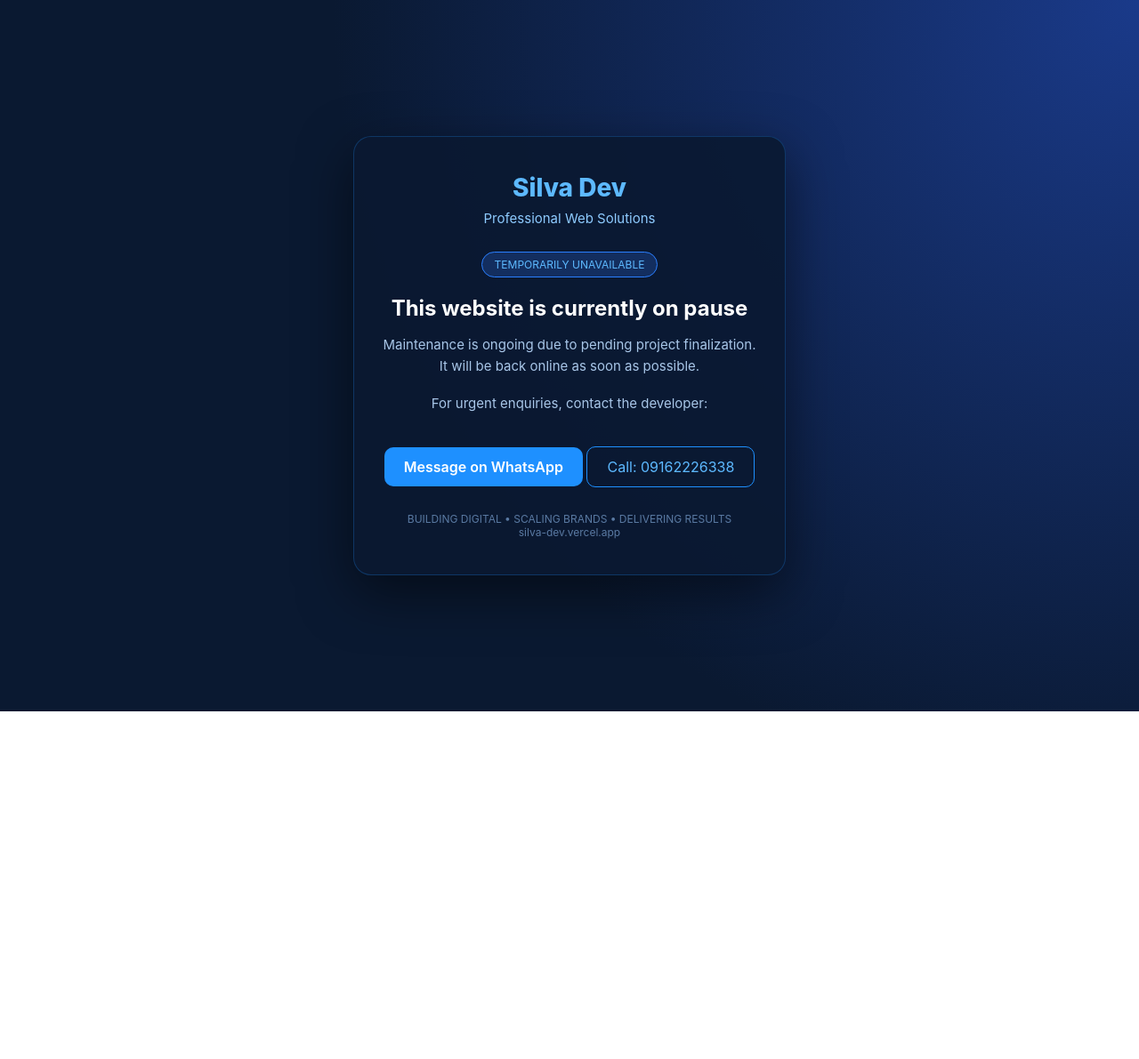
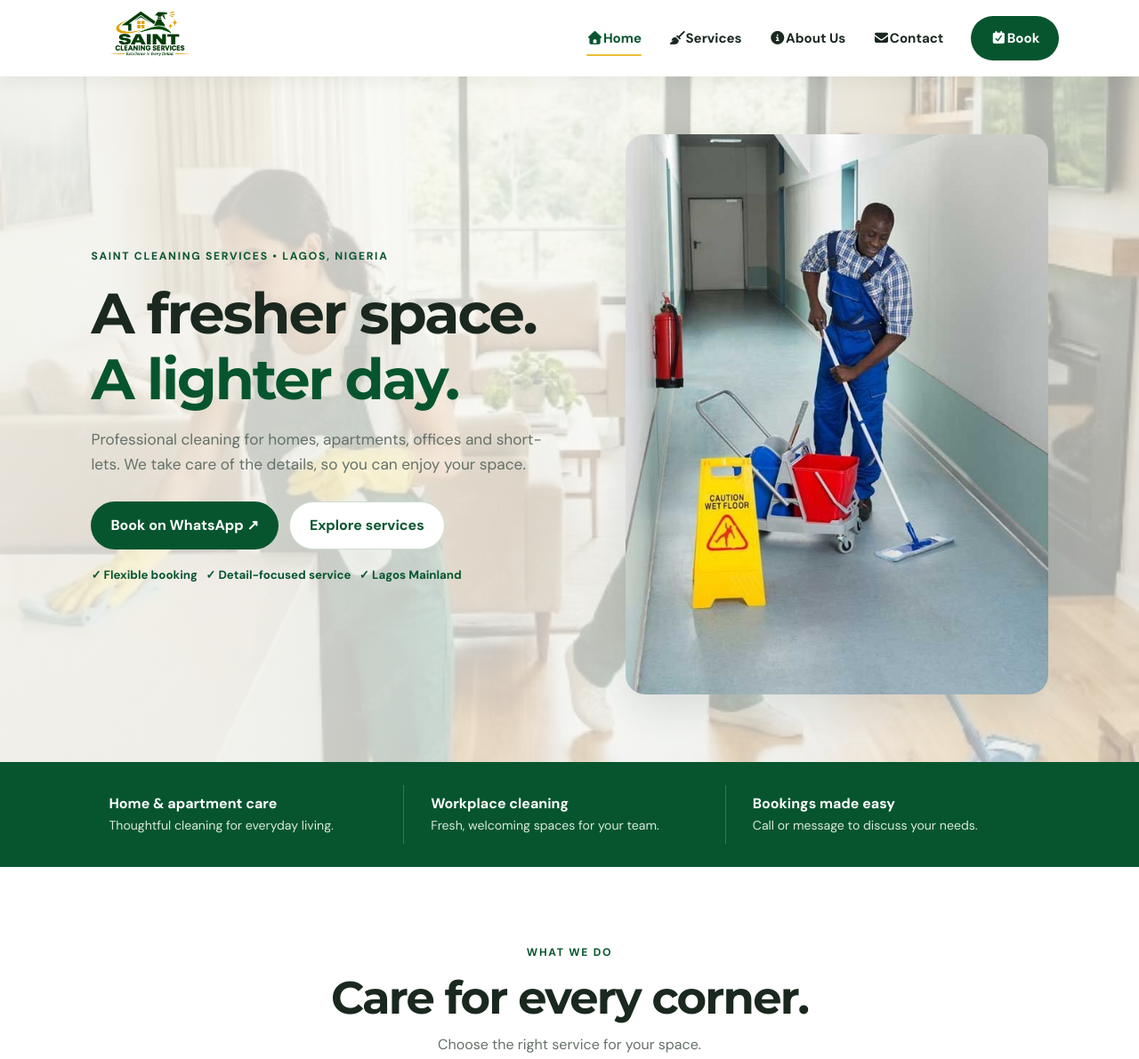
Before and after one commit to abdulqawiyyfisayomi-lab/saint-cleaning-service, a plain HTML site: page index.html in a window 1280 px wide. Shown: the top 1191 px of the page at 89% size. Before the commit the page ends 800 px from the top, so only its background shows below. Drawn offline with Linux system fonts and the light colour scheme.

Commit message:
Add files via upload

```diff
--- a/index.html
+++ b/index.html
@@ -1,33 +1,160 @@
-<!DOCTYPE html>
+<!doctype html>
 <html lang="en">
-<head>
-<meta charset="UTF-8">
-<meta name="viewport" content="width=device-width, initial-scale=1.0">
-<title>Site Temporarily Unavailable - Silva Dev</title>
-<style>
-body{margin:0;font-family:Inter,Segoe UI,sans-serif;background:#0A1931;color:white;display:flex;align-items:center;justify-content:center;min-height:100vh;background:radial-gradient(circle at top right,#1a3a8a 0%,#0A1931 60%)}
-.card{max-width:520px;background:rgba(10,25,49,0.9);border:1px solid #1e90ff40;border-radius:20px;padding:40px 32px;text-align:center;box-shadow:0 20px 60px rgba(0,0,0,0.5);margin:20px}
-.logo{font-size:28px;font-weight:800;color:#5DB9FF}
-.sub{color:#8ecbff;margin:8px 0 28px;font-size:15px}
-h1{font-size:24px;margin:0 0 12px}
-p{color:#a8c6e8;line-height:1.6;font-size:15px}
-.badge{display:inline-block;background:#132e5f;border:1px solid #2a7fff;color:#5DB9FF;padding:6px 14px;border-radius:999px;font-size:12px;margin-bottom:20px}
-.btn{display:inline-block;margin-top:22px;background:#1E90FF;color:white;padding:12px 22px;border-radius:10px;text-decoration:none;font-weight:600}
-.btn2{display:inline-block;margin-top:12px;border:1px solid #1E90FF;color:#5DB9FF;padding:12px 22px;border-radius:10px;text-decoration:none}
-.small{margin-top:28px;font-size:12px;color:#5a7aa3}
-</style>
-</head>
-<body>
-<div class="card">
-<div class="logo">Silva Dev</div>
-<div class="sub">Professional Web Solutions</div>
-<div class="badge">TEMPORARILY UNAVAILABLE</div>
-<h1>This website is currently on pause</h1>
-<p>Maintenance is ongoing due to pending project finalization.<br>It will be back online as soon as possible.</p>
-<p style="margin-top:18px">For urgent enquiries, contact the developer:</p>
-<a class="btn" href="https://wa.me/2348129190071?text=Hello%20Silva%20Dev%20regarding%20my%20website">Message on WhatsApp</a>
-<a class="btn2" href="tel:09162226338">Call: 09162226338</a>
-<div class="small">BUILDING DIGITAL • SCALING BRANDS • DELIVERING RESULTS<br>silva-dev.vercel.app</div>
-</div>
-</body>
+  <head>
+    <meta charset="utf-8" />
+    <meta name="viewport" content="width=device-width,initial-scale=1" />
+    <meta
+      name="description"
+      content="Professional cleaning services in Lagos Mainland and surrounding areas."
+    />
+    <link
+      rel="icon"
+      type="image/png"
+      href="images/Saint%20Cleaning%20Services%20Logo%20white.png"
+    />
+    <link rel="stylesheet" href="style.css" />
+    <link
+      rel="stylesheet"
+      href="https://cdnjs.cloudflare.com/ajax/libs/font-awesome/7.3.1/css/all.min.css"
+    />
+    <title>Home | Saint Cleaning Services</title>
+  </head>
+  <body>
+    <header class="header">
+      <a class="brand" href="index.html"
+        ><img src="images/Saint Cleaning Services Logo.png" alt="Saint Cleaning Services"
+      /></a>
+      <button
+        class="menu"ó
+        aria-expanded="false"
+        aria-label="Toggle menu"
+      ></button>
+      <nav class="nav">
+        <a href="index.html"
+          ><i class="nav-icon fa-solid fa-house" aria-hidden="true"></i
+          ><span>Home</span></a
+        ><a href="services.html"
+          ><i class="nav-icon fa-solid fa-broom" aria-hidden="true"></i
+          ><span>Services</span></a
+        ><a href="about.html"
+          ><i class="nav-icon fa-solid fa-circle-info" aria-hidden="true"></i
+          ><span>About Us</span></a
+        ><a href="contact.html"
+          ><i class="nav-icon fa-solid fa-envelope" aria-hidden="true"></i
+          ><span>Contact</span></a
+        ><a class="navbutton" href="contact.html#booking"
+          ><i class="nav-icon fa-solid fa-calendar-check" aria-hidden="true"></i
+          ><span>Book</span></a
+        >
+      </nav>
+    </header>
+    <main>
+      <section class="hero">
+        <div class="hero-text">
+          <span class="kicker">Saint Cleaning Services • Lagos, Nigeria</span>
+          <h1>A fresher space.<br /><em>A lighter day.</em></h1>
+          <p>
+            Professional cleaning for homes, apartments, offices and short-lets.
+            We take care of the details, so you can enjoy your space.
+          </p>
+          <div class="actions">
+            <a
+              class="btn"
+              href="https://wa.me/2347070044176?text=Hello%20Saint%20Cleaning%20Services%2C%20I%27d%20like%20to%20make%20a%20booking."
+              target="_blank"
+              rel="noopener"
+              >Book on WhatsApp ↗</a
+            ><a class="btn btn-ghost" href="services.html">Explore services</a>
+          </div>
+          <div class="note">
+            ✓ Flexible booking &nbsp; ✓ Detail-focused service &nbsp; ✓ Lagos
+            Mainland
+          </div>
+        </div>
+        <div class="hero-art">
+          <img
+            src="images/carpet cleaning brighton sa png.jpg"
+            alt="Professional cleaner mopping a hallway"
+          />
+        </div>
+      </section>
+      <section class="benefits">
+        <div>
+          <b>Home & apartment care</b
+          ><span>Thoughtful cleaning for everyday living.</span>
+        </div>
+        <div>
+          <b>Workplace cleaning</b
+          ><span>Fresh, welcoming spaces for your team.</span>
+        </div>
+        <div>
+          <b>Bookings made easy</b
+          ><span>Call or message to discuss your needs.</span>
+        </div>
+      </section>
+      <section class="section">
+        <div class="section-title">
+          <span class="kicker">What we do</span>
+          <h2>Care for every corner.</h2>
+          <p>Choose the right service for your space.</p>
+        </div>
+        <div class="cards">
+          <article>
+            <div class="card-icon">⌂</div>
+            <h3>Residential Cleaning</h3>
+            <p>Refresh your home with practical, detail-minded cleaning.</p>
+            <a href="services.html">View service →</a>
+          </article>
+          <article>
+            <div class="card-icon">▦</div>
+            <h3>Office Cleaning</h3>
+            <p>Help keep your business space neat and comfortable.</p>
+            <a href="services.html">View service →</a>
+          </article>
+          <article>
+            <div class="card-icon">✧</div>
+            <h3>Deep Cleaning</h3>
+            <p>A more thorough clean for the places that need extra care.</p>
+            <a href="services.html">View service →</a>
+          </article>
+        </div>
+        <div class="center">
+          <a class="btn btn-green" href="services.html"
+            >See all cleaning services</a
+          >
+        </div>
+      </section>
+      <section class="wide-cta">
+        <div>
+          <span class="kicker">Now accepting bookings</span>
+          <h2>Let's make your space shine.</h2>
+          <p>Serving Lagos Mainland and surrounding areas.</p>
+        </div>
+        <a class="btn btn-yellow" href="contact.html#booking"
+          >Request a booking ↗</a
+        >
+      </section>
+    </main>
+    <footer class="footer">
+      <div class="footer-brand">
+        <img src="images/Saint Cleaning Services Logo white.png" alt="" />
+        <div>
+          <b>SAINT CLEANING SERVICES</b
+          ><small>Excellence in Every Detail.</small>
+        </div>
+      </div>
+      <div class="footlinks">
+        <a href="index.html">Home</a><a href="services.html">Services</a
+        ><a href="about.html">About</a><a href="contact.html">Contact</a>
+      </div>
+      <div class="footcontact">
+        <b>Call / WhatsApp</b><a href="tel:+2347070044176">07070044176</a
+        ><small>Lagos, Nigeria</small>
+      </div>
+      <small class="copyright"
+        >© <span class="year"></span> Saint Cleaning Services</small
+      >
+    </footer>
+    <script src="script.js"></script>
+  </body>
 </html>
```
